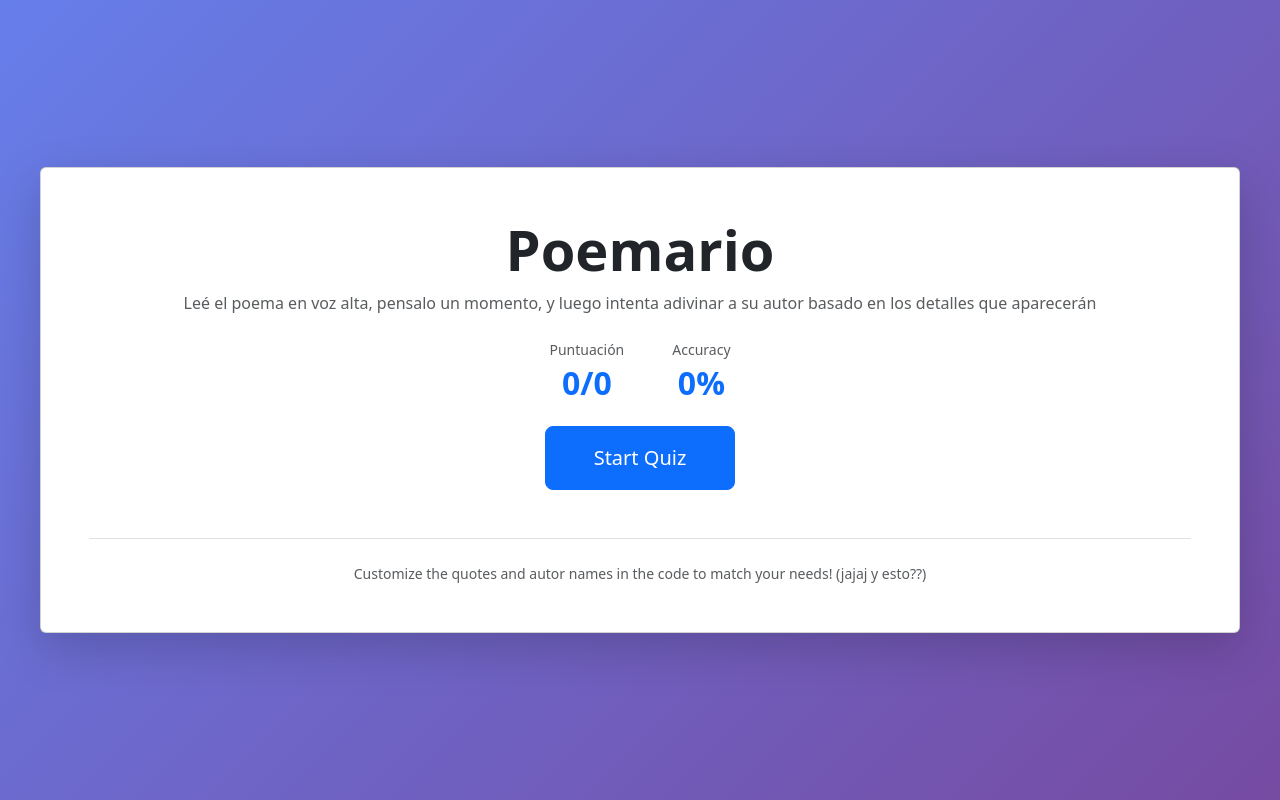
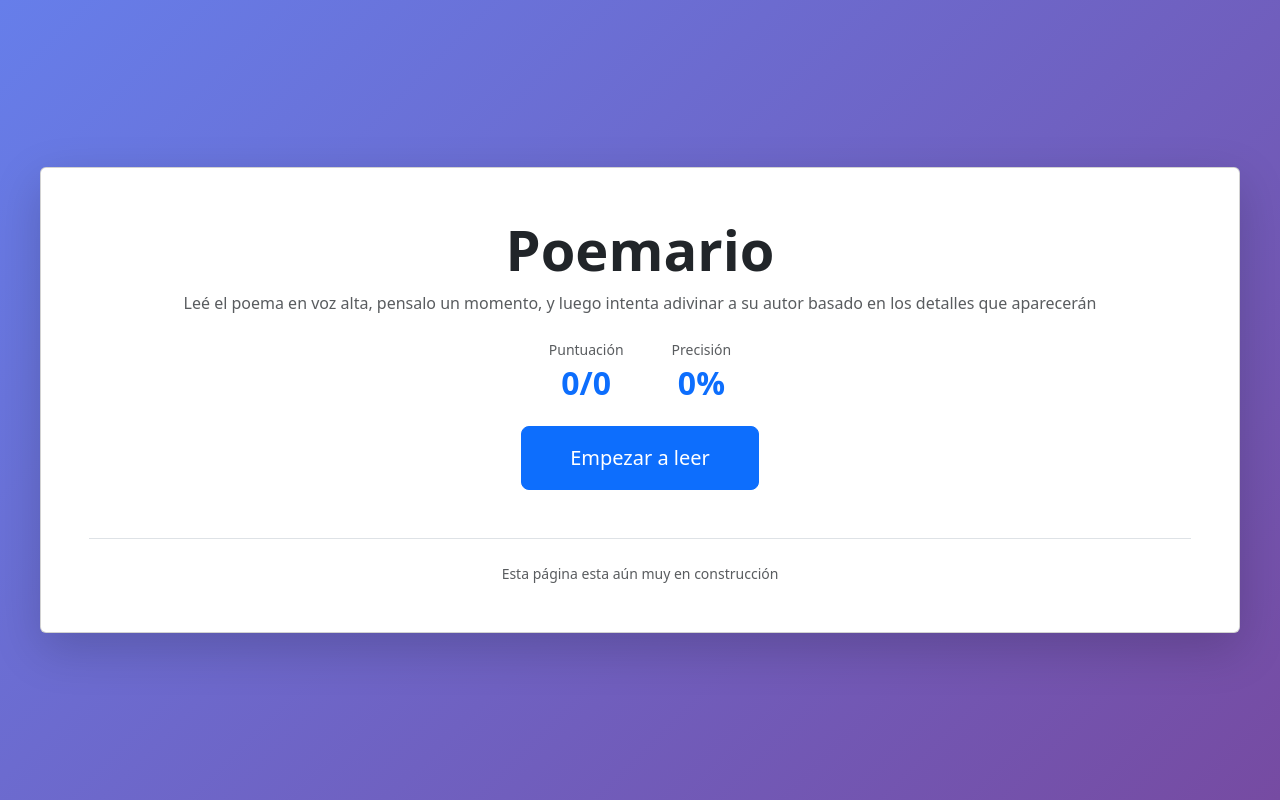
Before and after one commit to piratas-ar/poemasdark, a Next.js app: page / in a window 1280 px wide. Built offline with nearby package versions, Linux system fonts and the light colour scheme.

Commit message:
Update page.tsx
más y mejores traducciones,   me falta encontrar donde está guardado el titulo de la página

```diff
--- a/app/page.tsx
+++ b/app/page.tsx
@@ -71,7 +71,7 @@ export default function AuthorQuiz() {
                   <p className="h2 fw-bold text-primary mb-0">{score}/{attempts}</p>
                 </div>
                 <div className="text-center">
-                  <p className="text-muted small mb-1">Accuracy</p>
+                  <p className="text-muted small mb-1">Precisión</p>
                   <p className="h2 fw-bold text-primary mb-0">
                     {attempts > 0 ? Math.round((score / attempts) * 100) : 0}%
                   </p>
@@ -85,7 +85,7 @@ export default function AuthorQuiz() {
                   onClick={getRandomQuote}
                   className="btn btn-primary btn-lg px-5 py-3"
                 >
-                  Start Quiz
+                  Empezar a leer
                 </button>
               </div>
             ) : (
@@ -123,7 +123,7 @@ export default function AuthorQuiz() {
                       <>
                         <div className={`alert ${isCorrect ? 'alert-success' : 'alert-danger'} mb-4`}>
                           <p className="fs-5 fw-semibold mb-2">
-                            {isCorrect ? '✓ Correct!' : '✗ Wrong!'}
+                            {isCorrect ? '✓ Respuesta correcta' : '✗ Respuesta equivocada!'}
                           </p>
                           <p className="mb-0">
                             La respuesta correcta es: <span className="fw-bold">{currentQuote.autor} ({currentQuote.nombre})</span>
@@ -144,7 +144,7 @@ export default function AuthorQuiz() {
 
             <div className="mt-5 pt-4 border-top text-center">
               <p className="text-muted small mb-0">
-                Customize the quotes and autor names in the code to match your needs! (jajaj y esto??)
+                Esta página esta aún muy en construcción
               </p>
             </div>
           </div>
```
